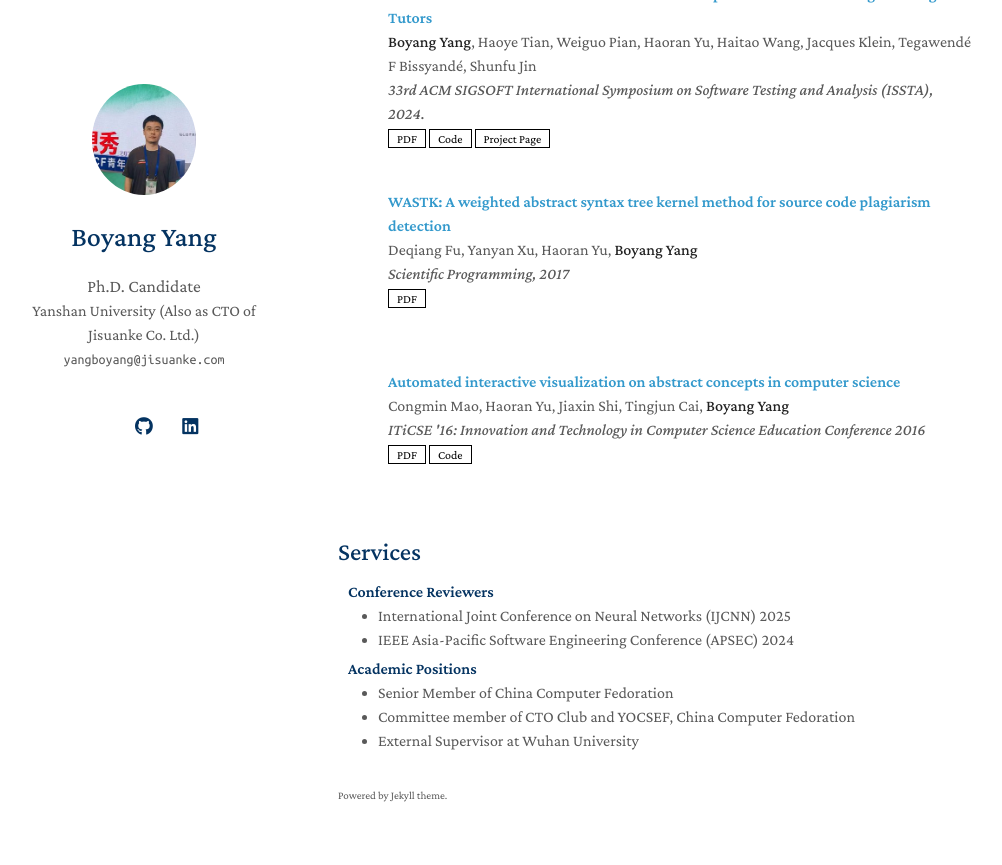
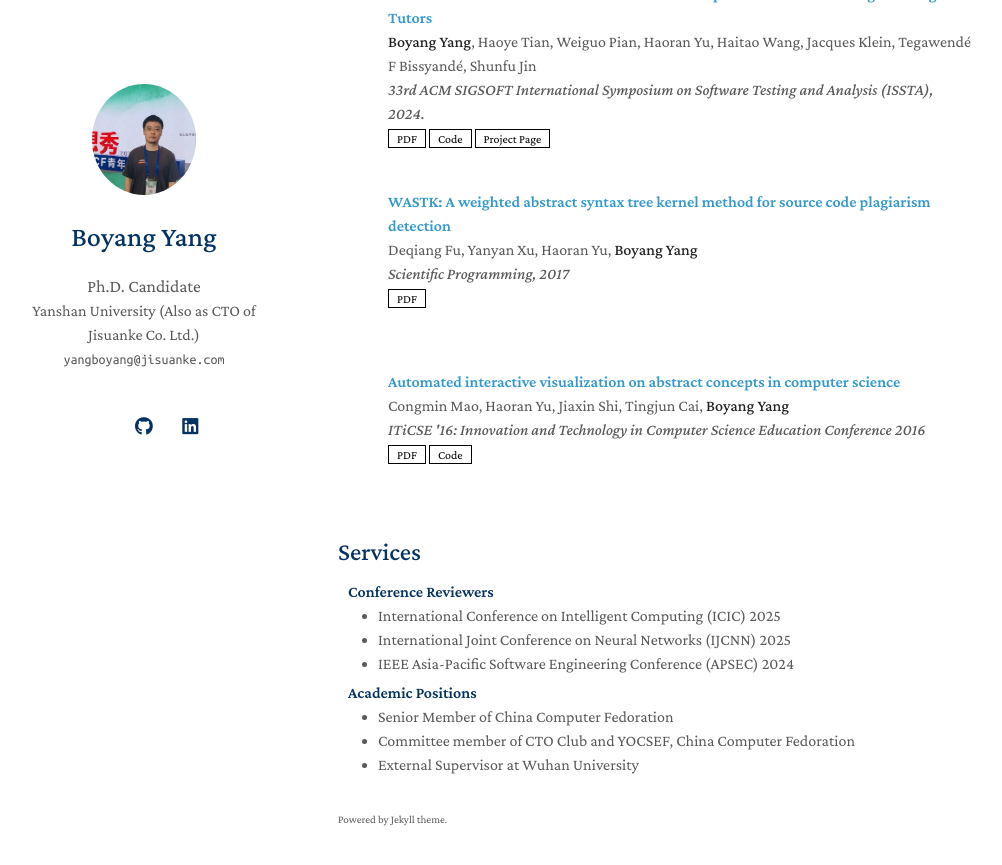
Before and after one commit to buaabarty/buaabarty.github.io, a Jekyll site: the page built from index.md, in a window 1280 px wide and 900 px high, scrolled down 581 px. Shown: the top 865 px of the window, without its empty margins (132-1134 px from the left). Built offline with Jekyll 4.4.1, drawn with Linux system fonts in a browser that asks for light colours; a style sheet for code colours, icons or effects is not loaded; our own code applies the rules of GitHub Pages for plain Markdown files.

Commit message:
Update services.md

```diff
--- a/_includes/services.md
+++ b/_includes/services.md
@@ -3,6 +3,7 @@
 <h4 style="margin:0 10px 0;">Conference Reviewers</h4>
 
 <ul style="margin:0 0 5px;">
+  <li><a href="http://www.ic-icc.cn/icg/"><autocolor>International Conference on Intelligent Computing (ICIC) 2025</autocolor></a></li>
   <li><a href="https://2025.ijcnn.org"><autocolor>International Joint Conference on Neural Networks (IJCNN) 2025</autocolor></a></li>
   <li><a href="https://conf.researchr.org/home/apsec-2024"><autocolor>IEEE Asia-Pacific Software Engineering Conference (APSEC) 2024</autocolor></a></li>
 </ul>
```
